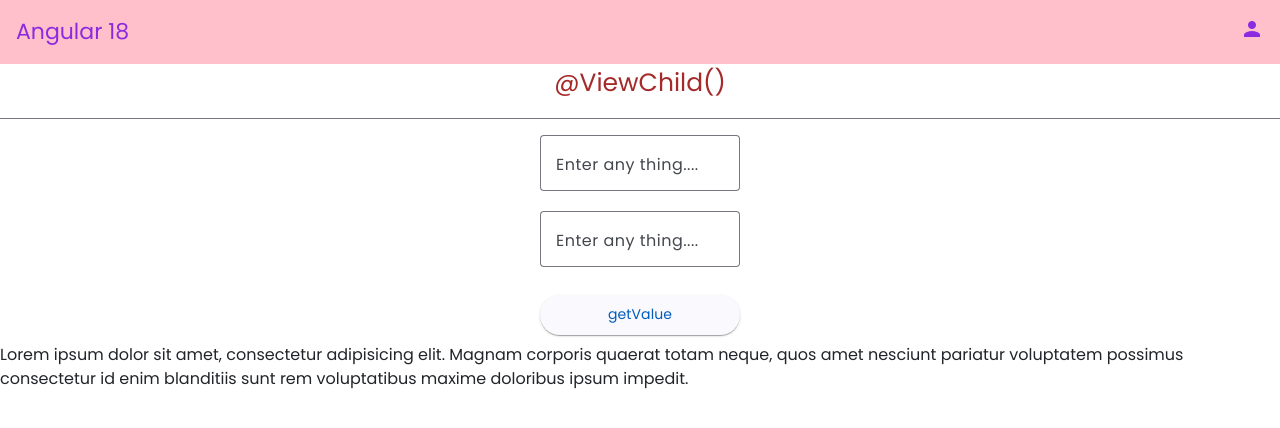
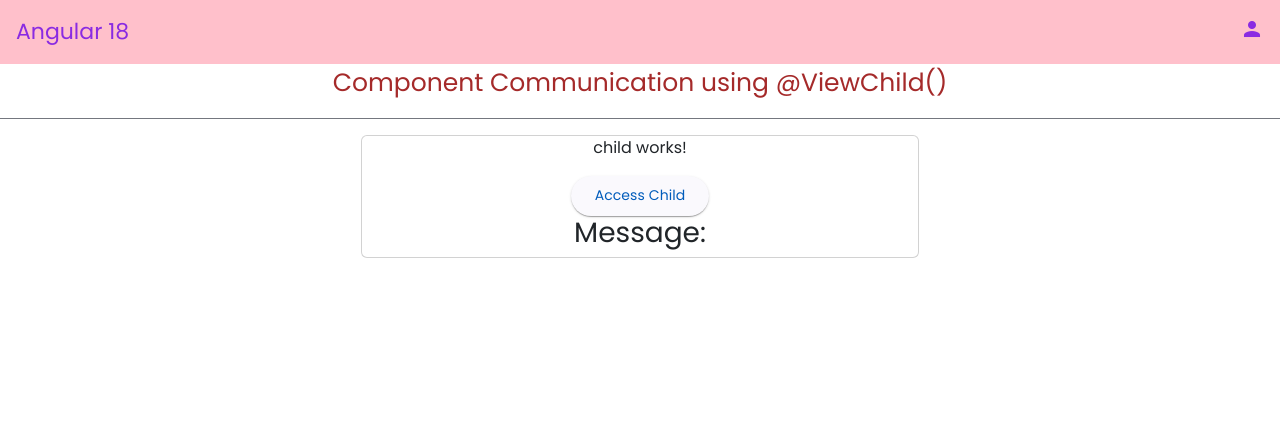
Before and after one commit to SatishKonduru/batch26Angular18Core, an Angular app: page / in a window 1280 px wide. Shown: the top 428 px of the page. Built offline with nearby package versions, Linux system fonts and the light colour scheme.

Commit message:
@ViewChild() 2

```diff
--- a/src/app/app.component.html
+++ b/src/app/app.component.html
@@ -22,4 +22,5 @@
 <!-- <app-switch-case></app-switch-case> -->
  <!-- <app-for></app-for> -->
   <!-- <app-sender></app-sender> -->
-  <app-view-child></app-view-child>
+  <!-- <app-view-child></app-view-child> -->
+   <app-parent></app-parent>
--- a/src/app/app.component.ts
+++ b/src/app/app.component.ts
@@ -13,6 +13,7 @@
 import { ForComponent } from './components/for/for.component';
 import { SenderComponent } from "./components/sender/sender.component";
 import { ViewChildComponent } from "./components/view-child/view-child.component";
+import { ParentComponent } from "./components/parent/parent.component";
 
 
 
@@ -20,7 +21,7 @@
 @Component({
   selector: 'app-root',
   standalone: true,
-  imports: [RouterOutlet, MatButtonModule, HeaderComponent, InterpolationComponent, PropertyBindingComponent, StyleBindingComponent, ClassBindingComponent, EventBindingComponent, TempRefVariablesComponent, IfComponent, SwitchCaseComponent, ForComponent, SenderComponent, ViewChildComponent],
+  imports: [RouterOutlet, MatButtonModule, HeaderComponent, InterpolationComponent, PropertyBindingComponent, StyleBindingComponent, ClassBindingComponent, EventBindingComponent, TempRefVariablesComponent, IfComponent, SwitchCaseComponent, ForComponent, SenderComponent, ViewChildComponent, ParentComponent],
   templateUrl: './app.component.html',
   styleUrl: './app.component.css',
   preserveWhitespaces: true
--- /dev/null
+++ b/src/app/components/child/child.component.html
@@ -0,0 +1 @@
+<p>child works!</p>
--- /dev/null
+++ b/src/app/components/child/child.component.ts
@@ -0,0 +1,12 @@
+import { Component } from '@angular/core';
+
+@Component({
+  selector: 'app-child',
+  standalone: true,
+  imports: [],
+  templateUrl: './child.component.html',
+  styleUrl: './child.component.css'
+})
+export class ChildComponent {
+childProperty = "Hello from Child Component"
+}
--- /dev/null
+++ b/src/app/components/parent/parent.component.html
@@ -0,0 +1,8 @@
+<app-topic [topicName]="topic"></app-topic>
+<div class="container">
+    <div class="card w-50 mt-3 h-50 justify-content-center align-items-center mx-auto">
+        <app-child></app-child>
+        <button mat-raised-button (click)="accessChild()">Access Child</button>
+        <h3>Message: {{childMsg}}</h3>
+    </div>
+</div>
--- /dev/null
+++ b/src/app/components/parent/parent.component.ts
@@ -0,0 +1,25 @@
+import { Component, ViewChild } from '@angular/core';
+import { TopicComponent } from "../topic/topic.component";
+import { ChildComponent } from "../child/child.component";
+import {MatButtonModule} from '@angular/material/button';
+import { CommonModule } from '@angular/common';
+
+@Component({
+  selector: 'app-parent',
+  standalone: true,
+  imports: [TopicComponent, ChildComponent, MatButtonModule, CommonModule],
+  templateUrl: './parent.component.html',
+  styleUrl: './parent.component.css'
+})
+export class ParentComponent {
+  topic = "Component Communication using @ViewChild()"
+  @ViewChild(ChildComponent) childComponent :  ChildComponent
+
+  childMsg : any
+
+  accessChild(){
+    console.log("Here I am trying to access property value from Child component")
+    alert(this.childComponent.childProperty)
+    this.childMsg = this.childComponent.childProperty
+  }
+}
```
Also changed, not shown: src/app/components/child/child.component.css (added), src/app/components/parent/parent.component.css (added).
